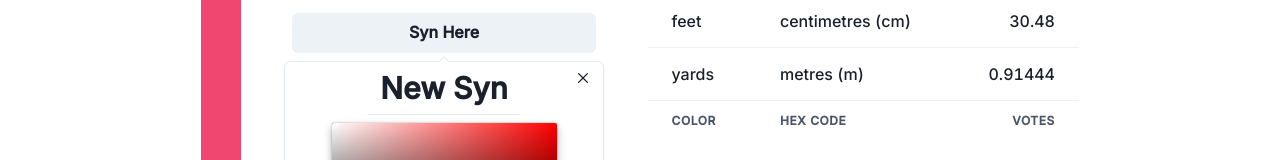
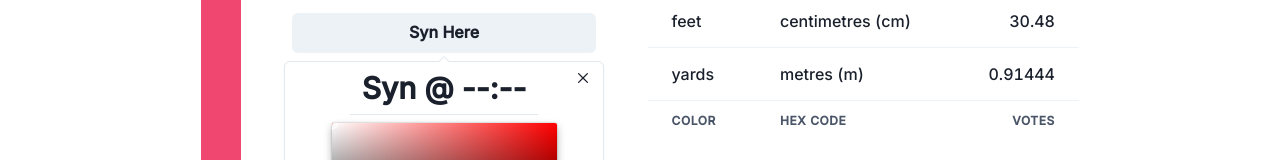
Before and after one commit to joshenx/syn, a React (Create React App) app: page / in a window 1280 px wide. Both pictures are taken after a click on the button "Syn Here". Shown: the part 223-383 px from the top of the page. Built offline with nearby package versions, Linux system fonts and the light colour scheme; no server answers; the database is empty.

Commit message:
Include timestamp to syn

```diff
--- a/src/App/components/ColorPopover/ColorPopover.tsx
+++ b/src/App/components/ColorPopover/ColorPopover.tsx
@@ -19,7 +19,7 @@ import {
   useDisclosure,
   CloseButton
 } from "@chakra-ui/react"
-import { useState } from "react"
+import { useEffect, useState } from "react"
 import { ChromePicker } from 'react-color'
 //import { ColorPicker } from './ColorPicker/ColorPicker'
 import './style.css'
@@ -28,6 +28,7 @@ import { supabase } from '../supabaseClient'
 
 export const ColorPopover = (props: any) => {
   const [color, setColor] = useState('#ffffff'); // define a state for the color prop
+  const [currTime, setCurrTime] = useState<string | undefined>('');
   const {isOpen: showAlert, onClose: closeAlert, onOpen: openAlert} = useDisclosure({ defaultIsOpen: false })
   const {isOpen: showSuccess, onClose: closeSuccess, onOpen: openSuccess} = useDisclosure({ defaultIsOpen: false })
 
@@ -40,7 +41,11 @@ export const ColorPopover = (props: any) => {
     console.log({color});
     const { data, error } = await supabase
       .from('hexcodes')
-      .upsert({ user_id: 1, song_id: props.songId, hex_code: color, timestamp: "00:15"})
+      .upsert({
+        user_id: 1,
+        song_id: props.songId,
+        hex_code: color,
+        timestamp: currTime})
       .select()
     if (error) {
       console.log("Error")
@@ -50,6 +55,11 @@ export const ColorPopover = (props: any) => {
       openSuccess();
     }
   };
+
+  const updateTime = () => {
+    setCurrTime(document.getElementById("rhap_current-time")?.innerText);
+    console.log(`Time set to ${currTime}`)
+  }
 
   return (
     <Popover>
@@ -62,16 +72,22 @@ export const ColorPopover = (props: any) => {
           justifyContent: "center",
           alignItems: "center",
         }}
-
-        >
-          Syn Here</Button>
+        onClick={() => updateTime()}
+      >
+        Syn Here
+      </Button>
     </PopoverTrigger>
     <Portal>
       <PopoverContent>
         <PopoverArrow />
         <PopoverHeader
           alignSelf="center"
-        ><Heading size='lg'>New Syn</Heading></PopoverHeader>
+        >
+          <Heading size='lg'>
+            Syn @ {currTime}
+          </Heading>
+          {/* refresh button */}
+        </PopoverHeader>
         <PopoverCloseButton />
         <PopoverBody>
           <Grid
```
